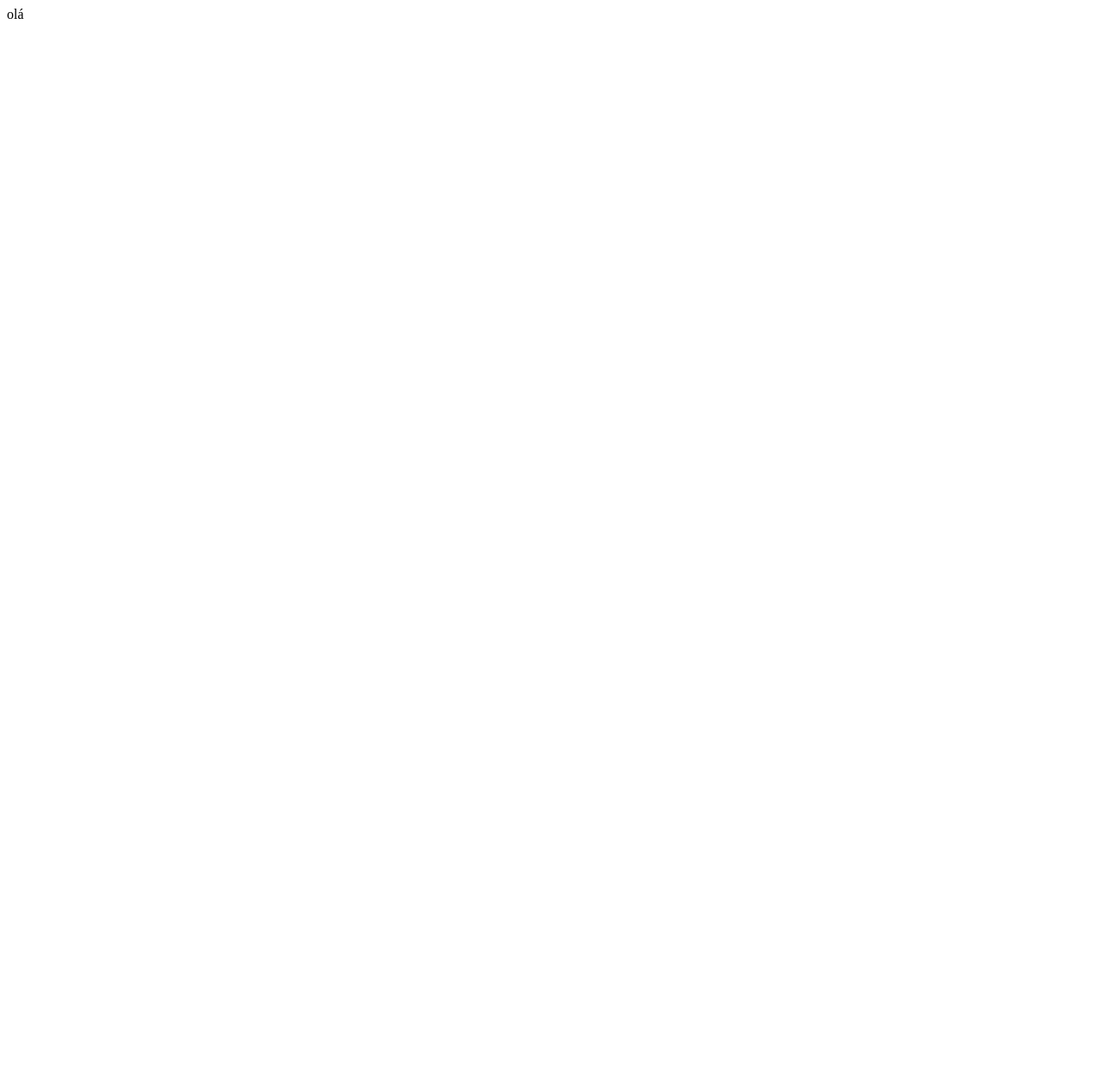
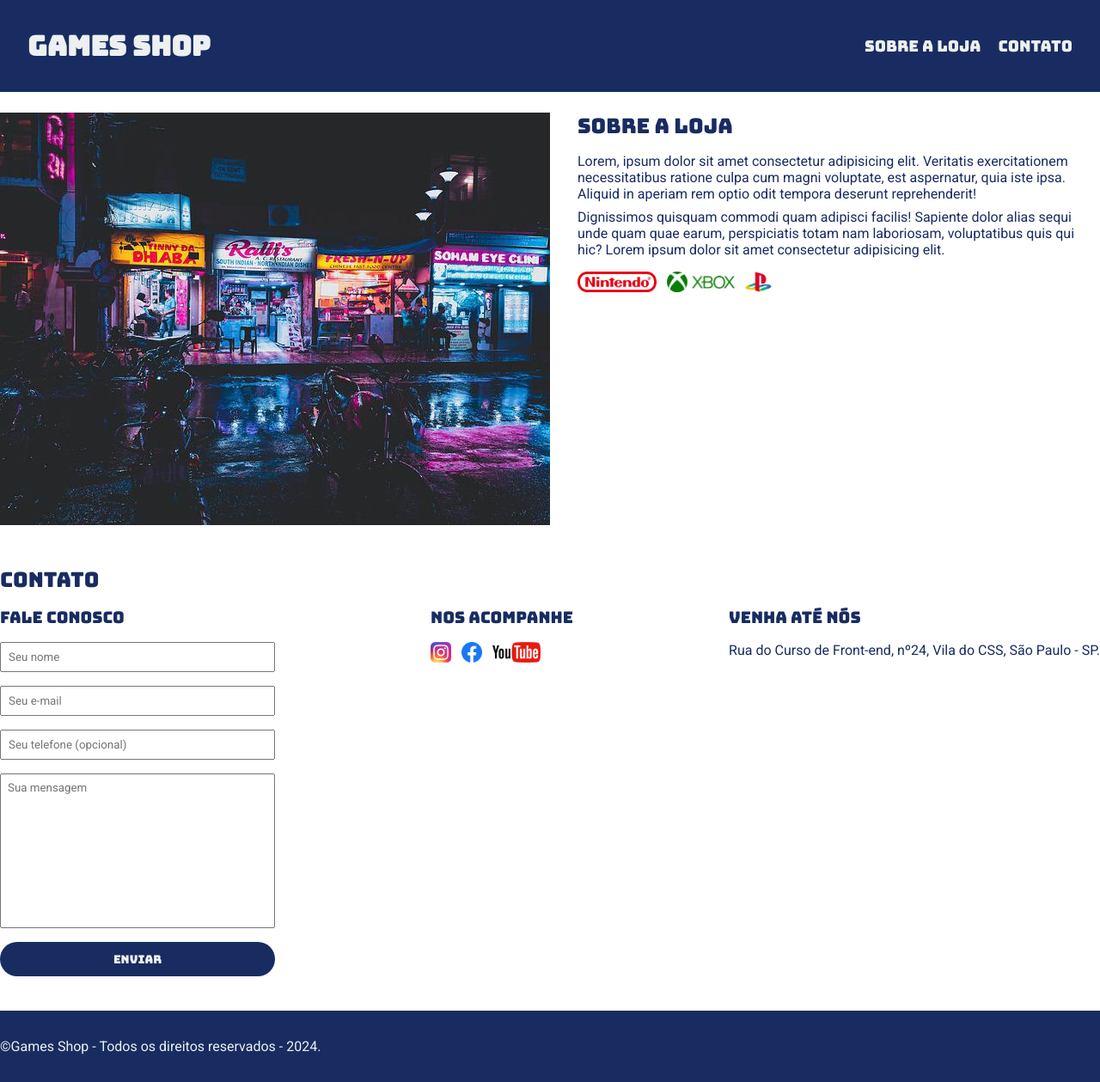
Before and after one commit to DimianoDimi/game_shop, a plain HTML site: page index.html in a window 1280 px wide. Shown: the whole page at 86% size. Before the commit the page ends 800 px from the top, so only its background shows below. Drawn offline with Linux system fonts and the light colour scheme.

Commit message:
Inclusão de seções e css

```diff
--- a/index.html
+++ b/index.html
@@ -1 +1,100 @@
-olá
+<!DOCTYPE html>
+<html lang="pt-br">
+<head>
+    <meta charset="UTF-8">
+    <meta name="viewport" content="width=device-width, initial-scale=1.0">
+    <title>Games Shop - A sua loja de games</title>
+    <link rel="stylesheet" href="main.css">
+
+    <link rel="preconnect" href="https://fonts.googleapis.com">
+    <link rel="preconnect" href="https://fonts.gstatic.com" crossorigin>
+    <link href="https://fonts.googleapis.com/css2?family=Bungee&family=Roboto&display=swap" rel="stylesheet">
+
+</head>
+<body>
+    <header>
+        <div class="container">
+            <h1>Games Shop</h1>
+            <nav>
+                <ul>
+                    <li>
+                        <a href="#about">Sobre a loja</a>
+                    </li>
+                    <li>
+                        <a href="#contact">Contato</a>
+                    </li>
+                </ul>
+            </nav>
+        </div>
+    </header>
+    <section id="about">
+        <div class="container">
+            <img class="store-front" src="Images/loja.jpg" alt="Fachada da loja Games Shop"/>
+            <div>
+                <h2>Sobre a loja</h2>
+                <p>
+                    Lorem, ipsum dolor sit amet consectetur adipisicing elit. Veritatis exercitationem necessitatibus ratione culpa cum magni voluptate, est aspernatur, quia iste ipsa. Aliquid in aperiam rem optio odit tempora deserunt reprehenderit!
+                </p>
+                <p>
+                    Dignissimos quisquam commodi quam adipisci facilis! Sapiente dolor alias sequi unde quam quae earum, perspiciatis totam nam laboriosam, voluptatibus quis qui hic? Lorem ipsum dolor sit amet consectetur adipisicing elit.
+                </p>
+                <ul class="brands-list">
+                    <li> <img src="Images/nintendo.png" alt="Nintendo"/> </li>
+                    <li> <img src="Images/xbox.png" alt="XBox"/> </li>
+                    <li> <img src="Images/playstation.png" alt="PlayStation"> </li>
+                </ul>
+            </div>
+        </div>
+    </section>
+    <section id="contact">
+        <div class="container">
+            <h2>Contato</h2>
+            <div class="contact-methods">
+                <div>
+                    <h3>Fale conosco</h3>
+                    <form>
+                        <input type="text" placeholder="Seu nome" required/>
+                        <input type="email" placeholder="Seu e-mail" required/>
+                        <input type="tel" placeholder="Seu telefone (opcional)"/>
+                        <textarea placeholder="Sua mensagem" required></textarea>
+                        <button type="submit">Enviar</button>
+                    </form>
+                </div>
+                <div>
+                    <h3>Nos acompanhe</h3>
+                    <ul class="social-links">
+                        <li>
+                            <a href="#" Title="Siga-nos no Instagram">
+                                <img src="Images/instagram.png" alt="Logo do Instagram">
+                            </a>
+                        </li>
+                        <li>
+                            <a href="#" Title="Acompanhe no Facebook">
+                                <img src="Images/facebook.png" alt="Logo do Facebook">
+                            </a>
+                        </li>
+                        <li>
+                            <a href="#" Title="Visite nosso canal no YouTube">
+                                <img src="Images/youtube.png" alt="Logo do YouTube">
+                            </a>
+                        </li>
+                    </ul>
+                </div>
+                <div>
+                    <h3>Venha até nós</h3>
+                    <p>
+                        Rua do Curso de Front-end, nº24, Vila do CSS, São Paulo - SP.
+                    </p>
+                </div>
+            </div>
+        </div>
+    </section>
+    <footer>
+        <div class="container">
+            <p>
+                &copy;Games Shop - Todos os direitos reservados - 2024.
+            </p>
+        </div>
+    </footer>
+</body>
+</html>
--- /dev/null
+++ b/main.css
@@ -0,0 +1,145 @@
+* {
+    margin: 0;
+    padding: 0;
+    box-sizing: border-box;
+}
+
+header,
+section h2,
+section h3,
+form button {
+    font-family: 'Bungee', sans-serif;
+    font-weight: normal;
+}
+
+body, input, textarea {
+    font-family: 'Roboto', sans-serif;
+}
+
+header {
+    padding: 32px;px 0;
+    background-color:#182C61;
+    color: #ecf0f1;
+}
+
+header nav li {
+    display: inline;
+    margin-left: 16px;
+    font-size: 18px;
+}
+
+header nav li a {
+    color: #ecf0f1;
+    text-decoration: none;
+}
+
+.container {
+    max-width: 1280px;
+    width: 100%;
+    margin: 0 auto;
+}
+
+header .container,
+section .container {
+    display: flex;
+    align-items: center;
+    justify-content: space-between;
+}
+
+.brands-list img {
+    height: 24px;
+    margin: 8px 0;
+}
+
+.brands-list li {
+    display: inline;
+    margin-right: 8px;
+}
+
+section .container {
+    align-items: flex-start;
+}
+
+section {
+    padding: 24px 0;
+}
+
+section h2 {
+    margin-bottom: 16px;
+}
+
+section {
+    color: #182C61;
+}
+
+section p {
+    margin-bottom: 8px;
+}
+
+.store-front {
+    margin-right: 32px;
+}
+
+.social-links img {
+    height: 24px;
+}
+
+.social-links li {
+    display: inline;
+    margin-right: 8px;
+}
+
+.social-links li a {
+    text-decoration: none;
+}
+
+#contact .container {
+    display: block;
+}
+
+.contact-methods {
+    display: flex;
+    justify-content: space-between;
+}
+
+form input,
+form textarea,
+form button {
+    display: block;
+    width: 320px;
+    margin-bottom: 16px;
+    padding: 8px;
+}
+
+form textarea {
+    resize: none;
+    height: 180px;
+}
+
+form textarea:focus, form input:focus {
+    outline-color: #182C61;
+}
+
+form button {
+    border-radius: 20px;
+    border: none;
+    background-color: #182C61;
+    color: #ecf0f1;
+    height: 40px;
+    cursor: pointer;
+}
+
+form button:hover {
+    background-color: rgb(55, 55, 202);
+    color: #ecf0f1;
+}
+
+section h3 {
+    margin-bottom: 16px;
+}
+
+footer {
+    padding:32px 0;
+    background-color:#182C61;
+    color: #ecf0f1;
+}
```
Also changed, not shown: Images/facebook.png (added), Images/instagram.png (added), Images/loja.jpg (added), Images/nintendo.png (added), Images/playstation.png (added), Images/xbox.png (added), Images/youtube.png (added), 1 other file.
